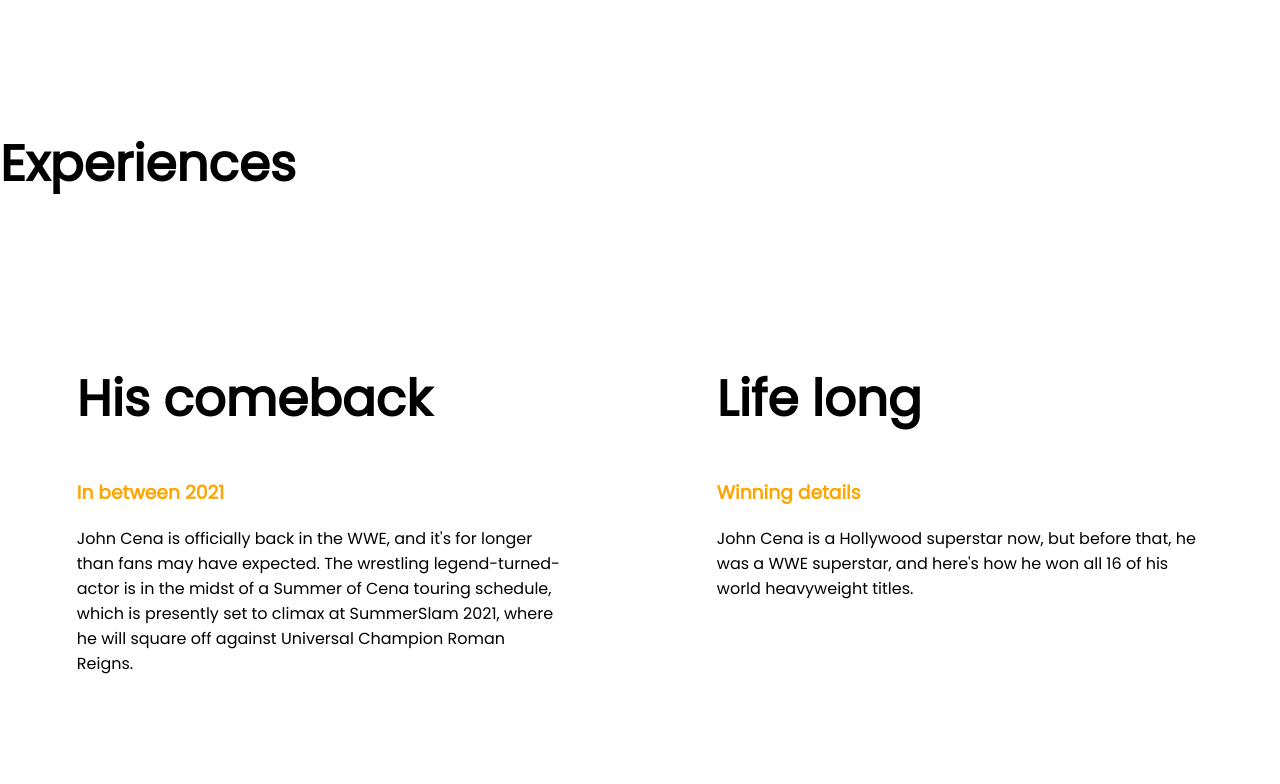
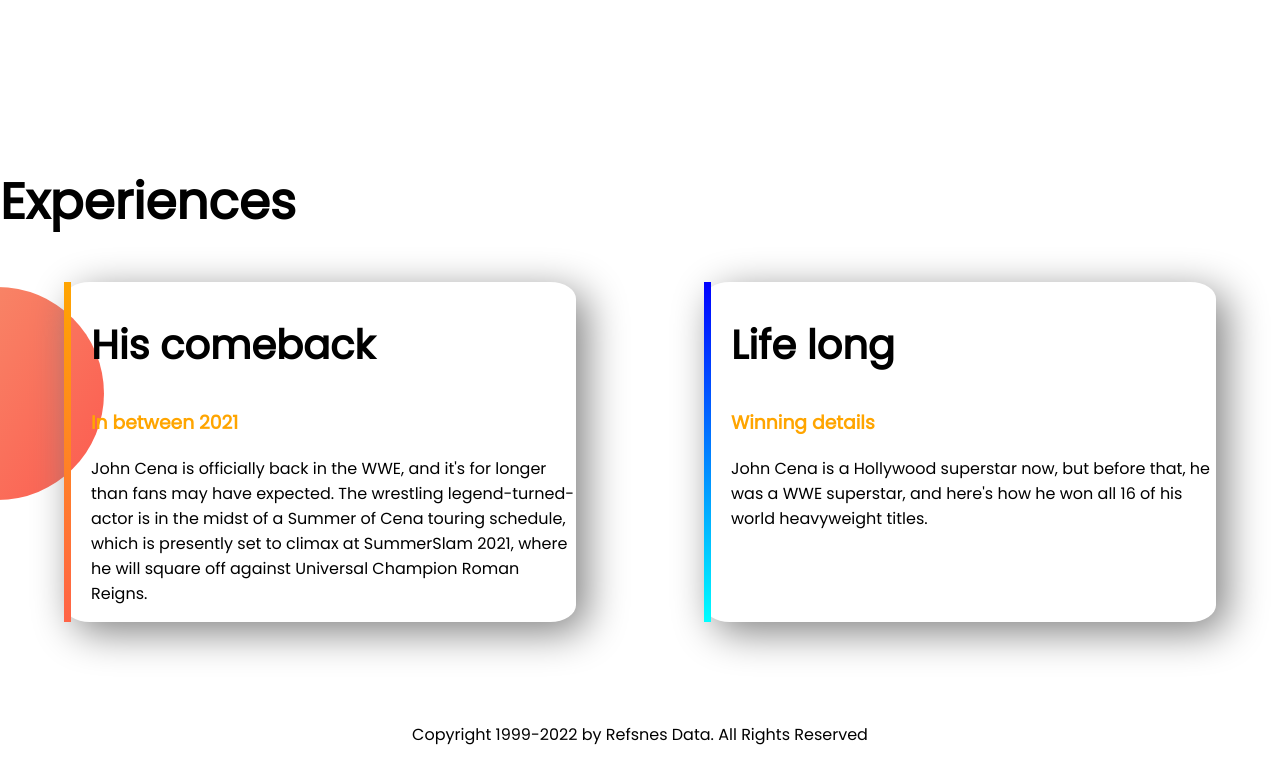
Before and after one commit to Shaheen-cse/My-first-web-1, a plain HTML site: page index.html in a window 1280 px wide. Shown: the part 1274-2058 px from the top of the page. After the commit the page ends 2037 px from the top, so only its background shows below. Drawn offline with Linux system fonts and the light colour scheme.

Commit message:
Finished

```diff
--- a/index.html
+++ b/index.html
@@ -41,34 +41,28 @@
     </div>
 </section>
 
-<section class="exp">
+<section class="exp-area">
 
     <h1>Experiences</h1>
     <div class="flexible">
-    <div class="half-width">
-        <h1>His comeback</h1>
+    <div class="ex1" id="side1">
+        <h2>His comeback</h2>
         <h3 class="orange-color">In between 2021</h3>
         <p>
             John Cena is officially back in the WWE, and it's for longer than fans may have expected. The wrestling legend-turned-actor is in the midst of a Summer of Cena touring schedule, which is presently set to climax at SummerSlam 2021, where he will square off against Universal Champion Roman Reigns.
         </p>
     </div>
-    <div class="half-width">
-        <h1>Life long</h1>
+    <div class="ex1" id="side2">
+        <h2>Life long</h2>
         <h3 class="orange-color">Winning details</h3>
         <p>John Cena is a Hollywood superstar now, but before that, he was a WWE superstar, and here's how he won all 16 of his world heavyweight titles.
         </p>
     </div>
     </div>
-
 </section>
-
-
-
-
-
-
-
-
+<footer>
+    <p>Copyright 1999-2022 by Refsnes Data. All Rights Reserved</p>
+</footer>
 
 </body>
 </html>
--- a/style.css
+++ b/style.css
@@ -4,6 +4,9 @@ body{
 }
 h1{
     font-size: 50px;
+}
+h2{
+    font-size: 40px;
 }
 
 .orange-color{
@@ -42,3 +45,32 @@ h1{
     padding-right: 50px;
     text-align: justify;
 }
+.exp-area{
+    background-image: url(images/exp-bg.png);
+    background-repeat: no-repeat;
+    background-position: left;
+}
+
+.ex1{
+    width: 40%;
+    margin-right: 5%;
+    margin-left: 5%;
+    padding-left:20px;
+    border-radius: 5%;
+    box-shadow: 10px 10px 40px grey;
+
+}
+#side1{
+    border-left: 7px solid;
+    border-image: linear-gradient(orange,tomato);
+    border-image-slice: 1;
+}
+#side2{
+    border-left: 7px solid;
+    border-image:linear-gradient(blue,cyan);
+    border-image-slice: 1;
+}
+
+footer{
+    text-align: center;
+}
```
Also changed, not shown: images/jhankar.png (deleted), images/jhankar2.png (deleted), 4 other files.
